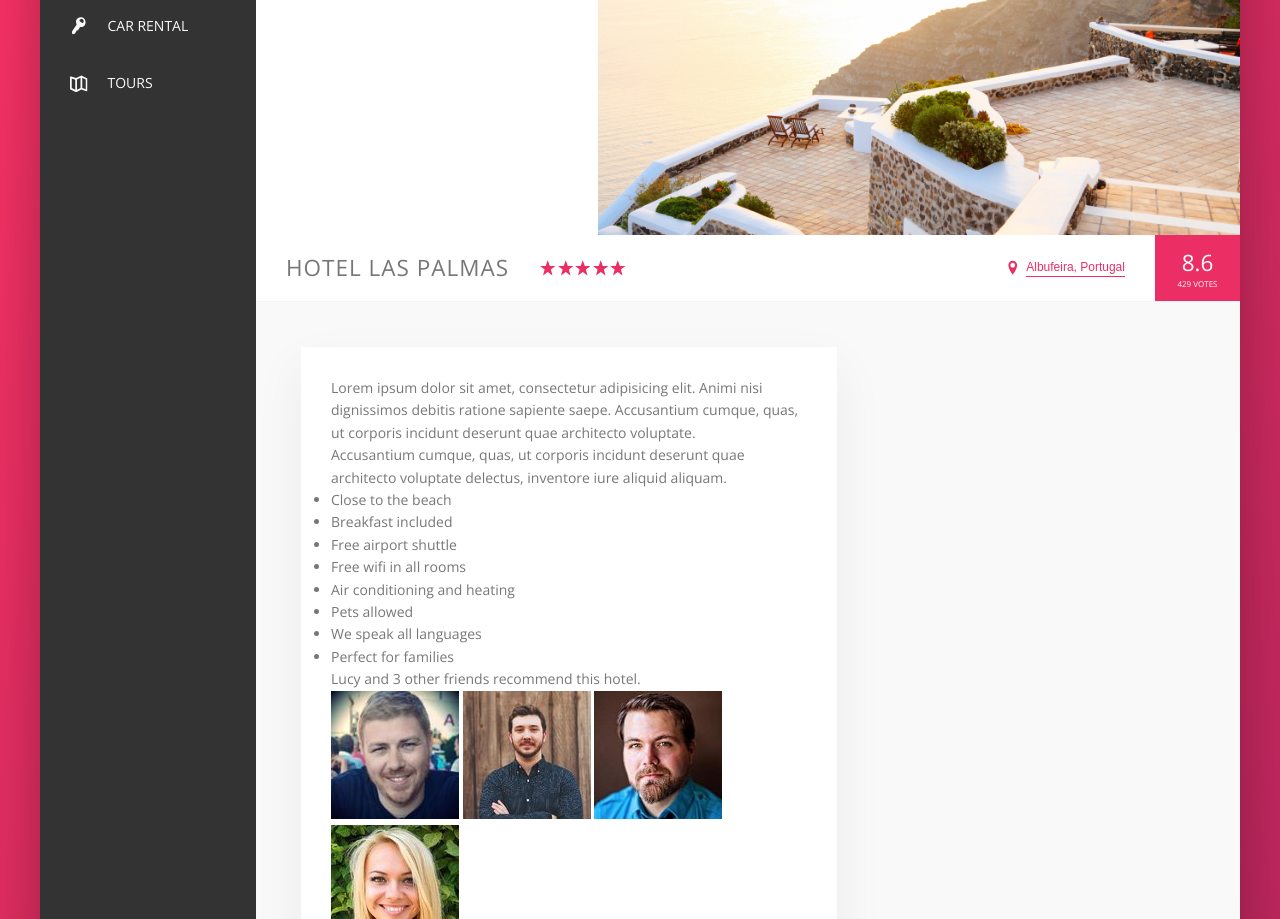
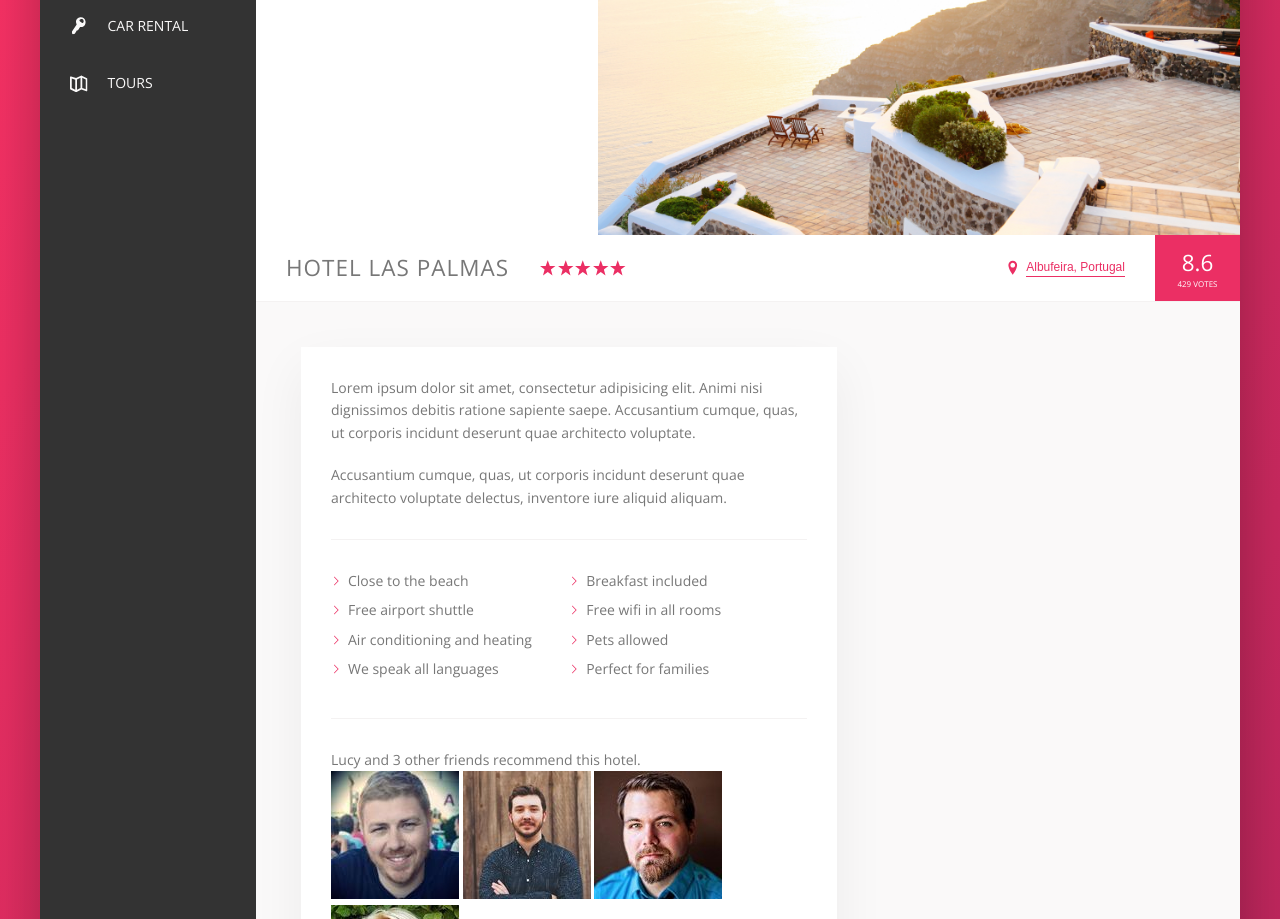
Before and after one commit to Kimaera-Surajbali/TrilloTutorialProject, a website: page index.html in a window 1280 px wide. Shown: the part 300-1219 px from the top of the page. Drawn offline with nearby package versions, Linux system fonts and the light colour scheme.

Commit message:
styled paragraphs and list componnets of description section

```diff
--- a/sass/components.scss
+++ b/sass/components.scss
@@ -314,3 +314,60 @@
         box-shadow: none;
     }
 }
+
+
+////////////////////////////////////////
+// PARAGRAPH
+.paragraph:not(:last-of-type) {
+    margin-bottom: 2rem;
+}
+
+
+
+////////////////////////////////////////
+// LIST
+.list {
+    list-style: none;
+    margin: 3rem 0;
+    padding: 3rem 0;
+    border-top: var(--line);
+    border-bottom: var(--line);
+
+    display: flex;
+    flex-wrap: wrap;
+
+    &__item {
+        flex: 0 0 50%;
+        margin-bottom: .7rem;
+    }
+
+    &__item::before { //to add arrows in list, mask allows below layers to be clipped through and visible
+        content: "";
+        display: inline-block;
+        height: 1rem;
+        width: 1rem;
+        margin-right: .7rem;
+
+        // Older browsers
+        //background-image: url(../img/chevron-thin-right.svg);
+        //background-size: cover;
+
+        //Newer browsers - masks
+        background-color: var(--color-primary);
+        -webkit-mask-image: url(../img/chevron-thin-right.svg);
+        -webkit-mask-size: cover;
+        mask-image: url(../img/chevron-thin-right.svg);
+        mask-size: cover;
+        background-image: none;
+
+
+    }
+}
+
+
+
+////////////////////////////////////////
+// RECOMMEND
+.recommend {
+
+}
```
Also changed, not shown: css/style.css, 1 other file.
